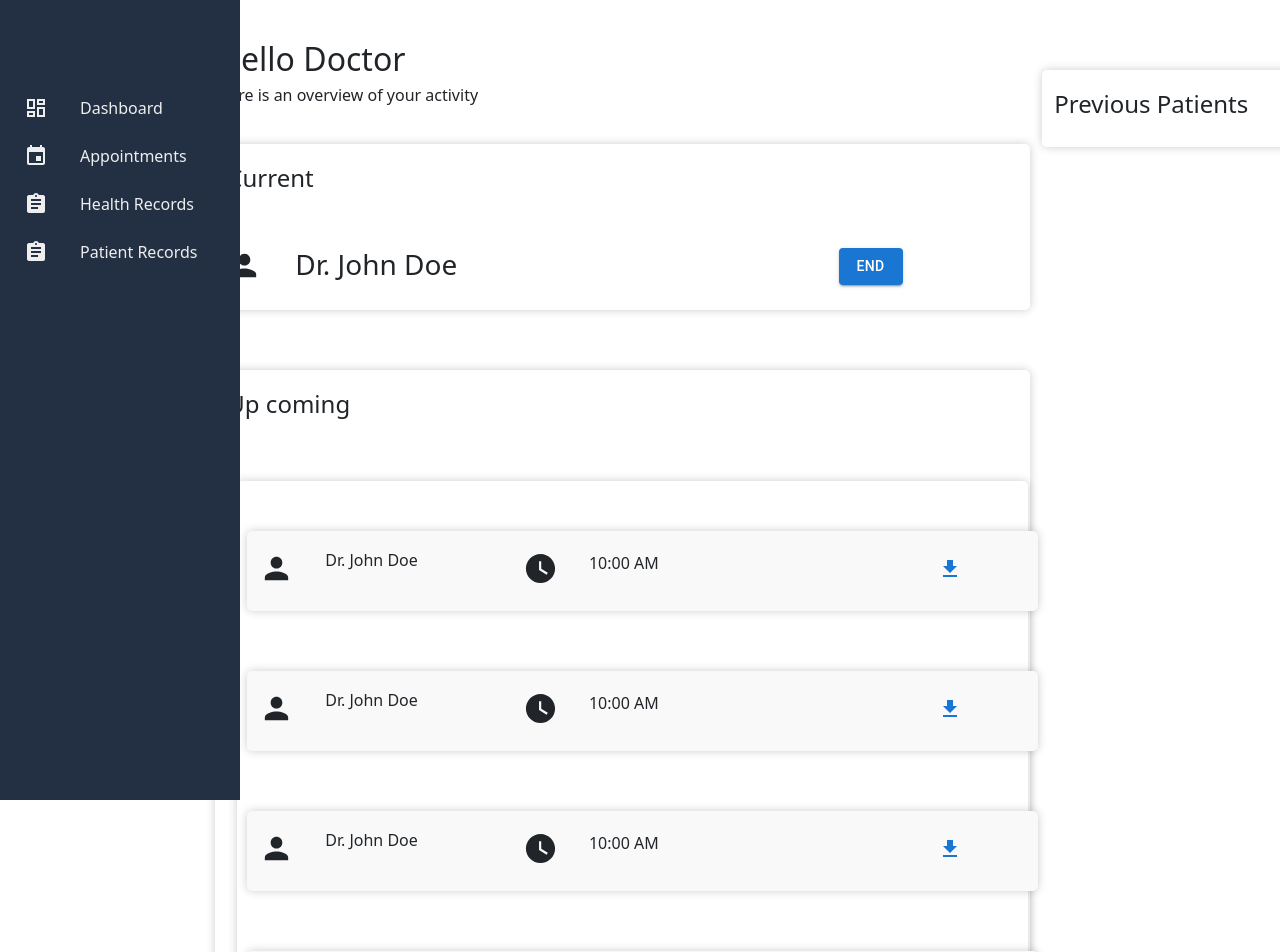
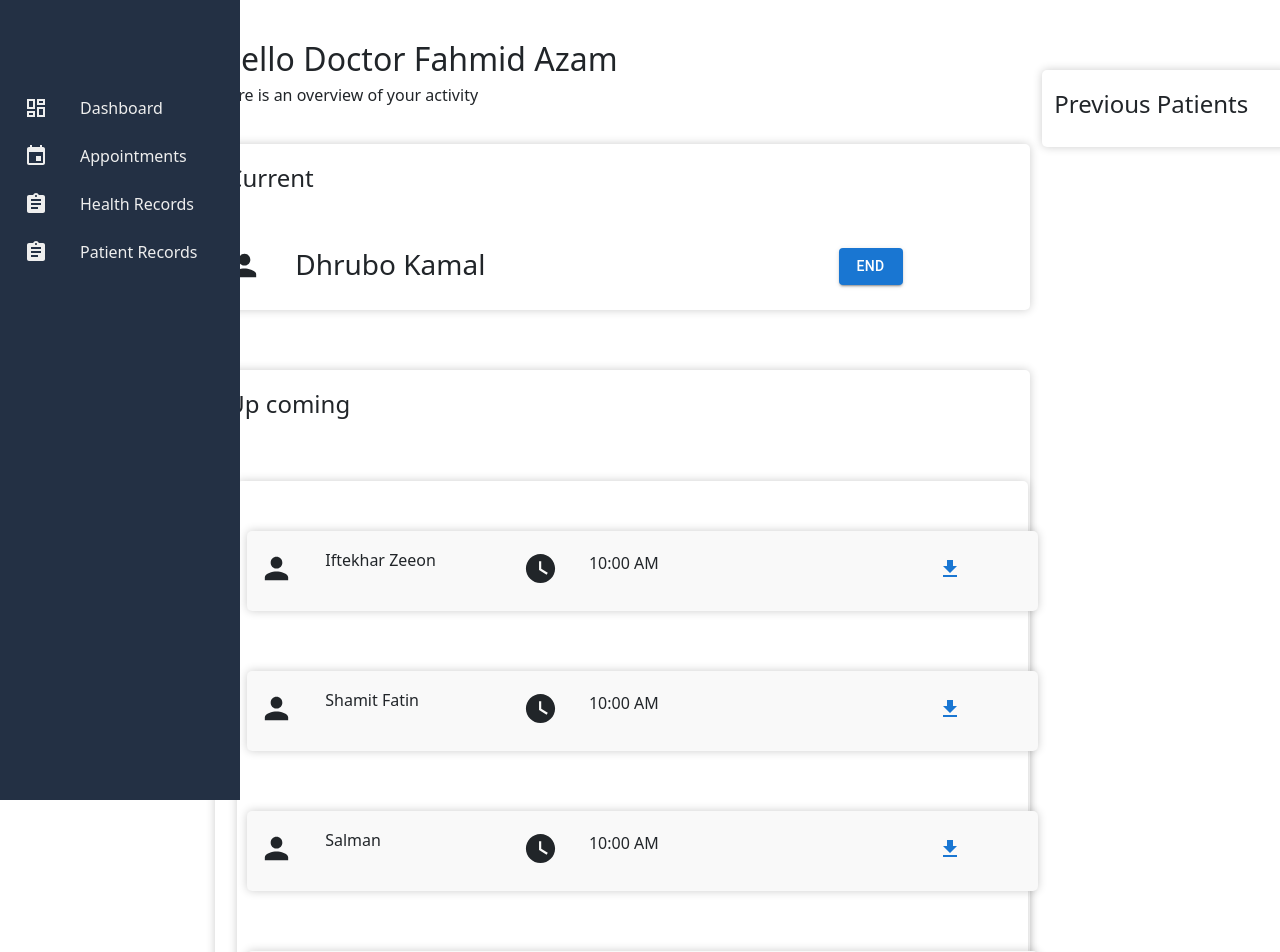
Before and after one commit to gang-of-6/mobile-doc-frontend, a React (Create React App) app: page /doctor in a window 1280 px wide. Shown: the top 952 px of the page. Built offline with nearby package versions, Linux system fonts and the light colour scheme.

Commit message:
FInal Publish 1

```diff
--- a/src/component/DoctorPageLayout.js
+++ b/src/component/DoctorPageLayout.js
@@ -22,7 +22,7 @@ const DoctorPageLayout = ({ sessionId }) => {
             <Row style={{ marginTop: "40px" }}>
                 <Col xs={9}>
                     <Row>
-                        <h2>Hello Doctor</h2>
+                        <h2>Hello Doctor Fahmid Azam</h2>
                         <h6>Here is an overview of your activity</h6>
                     </Row>
                     <Row>
@@ -35,7 +35,7 @@ const DoctorPageLayout = ({ sessionId }) => {
                                     <PersonIcon fontSize="large" />
                                 </Col>
                                 <Col xs={8}>
-                                    <h3>Dr. John Doe</h3>
+                                    <h3>Dhrubo Kamal</h3>
                                 </Col>
                                 <Col>
                                     <Buttons text="End" variant="contained" onClickFunction={handleEnd} />
--- a/src/component/PatientDashboardLayout.js
+++ b/src/component/PatientDashboardLayout.js
@@ -9,6 +9,9 @@ import HeightIcon from '@mui/icons-material/Height';
 import WorkIcon from '@mui/icons-material/Work';
 import HomeIcon from '@mui/icons-material/Home';
 import MailIcon from '@mui/icons-material/Mail';
+import SmokingRoomsIcon from '@mui/icons-material/SmokingRooms';
+import DangerousIcon from '@mui/icons-material/Dangerous';
+import DirectionsRunIcon from '@mui/icons-material/DirectionsRun';
 
 import Details from "./Details";
 
@@ -69,6 +72,18 @@ const PatientDashboardLayout = () => {
                                 </Col>
 
                             </Row>
+                            <Row>
+                                <Col>
+                                    <SmokingRoomsIcon /> Smoking : {data == null ? "" : (data.patient_details.general_information.smoking_history == null ? "No" : "Yes")}
+                                </Col>
+                                <Col>
+                                    <DangerousIcon /> Allergies:  {data == null ? "" : data.patient_details.general_information.allergies}
+                                </Col>
+                                <Col>
+                                    <DirectionsRunIcon /> Diabetes: {data == null ? "" : (data.patient_details.general_information.diabetes == null ? "No" : "Yes")}
+                                </Col>
+
+                            </Row>
 
                         </Container>
                     </Row>
--- a/src/component/UpcomingPatientList.js
+++ b/src/component/UpcomingPatientList.js
@@ -1,19 +1,19 @@
 
 const UpcomingPatientList = [
         {
-            name: "Dr. John Doe",
+            name: "Iftekhar Zeeon",
             time: "10:00 AM"
         },
         {
-            name: "Dr. John Doe",
+            name: "Shamit Fatin",
             time: "10:00 AM"
         },
         {
-            name: "Dr. John Doe",
+            name: "Salman",
             time: "10:00 AM"
         },
         {
-            name: "Dr. John Doe",
+            name: "Sameen",
             time: "10:00 AM"
         },
 ];
```
